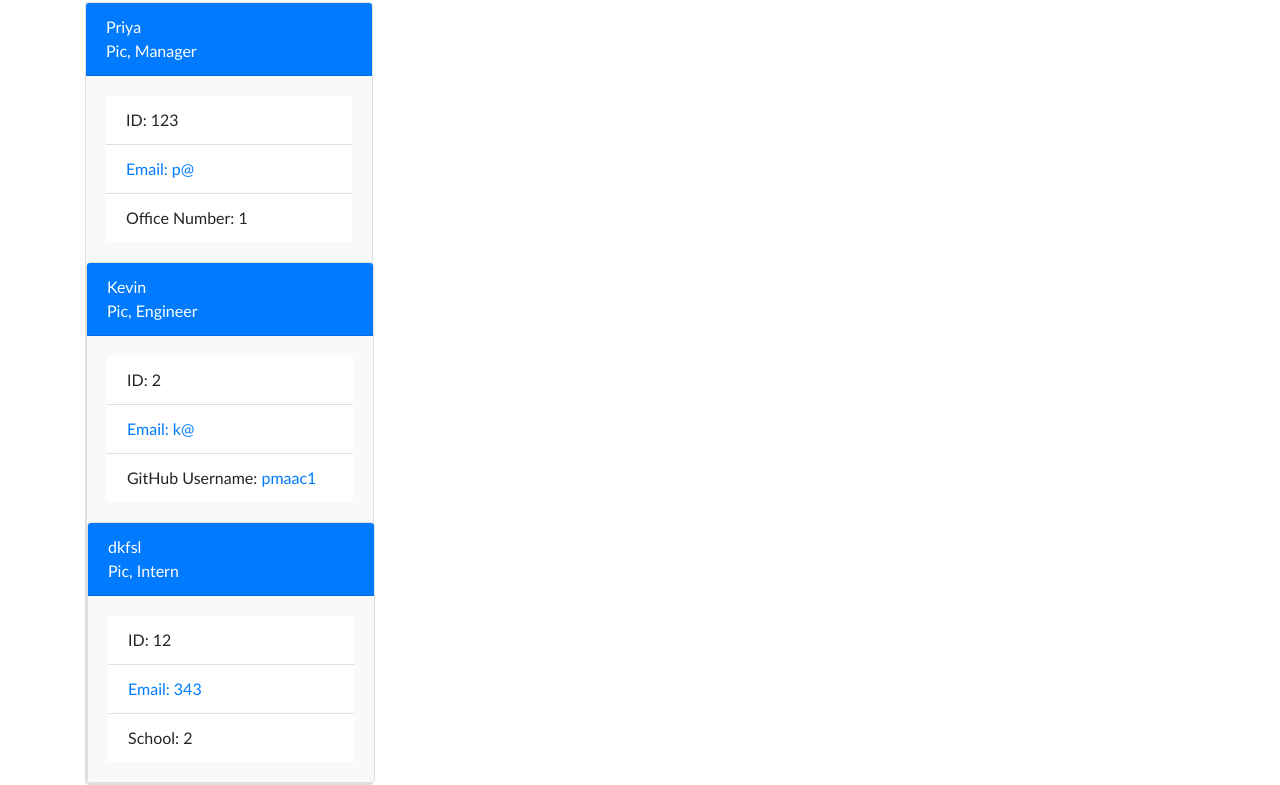
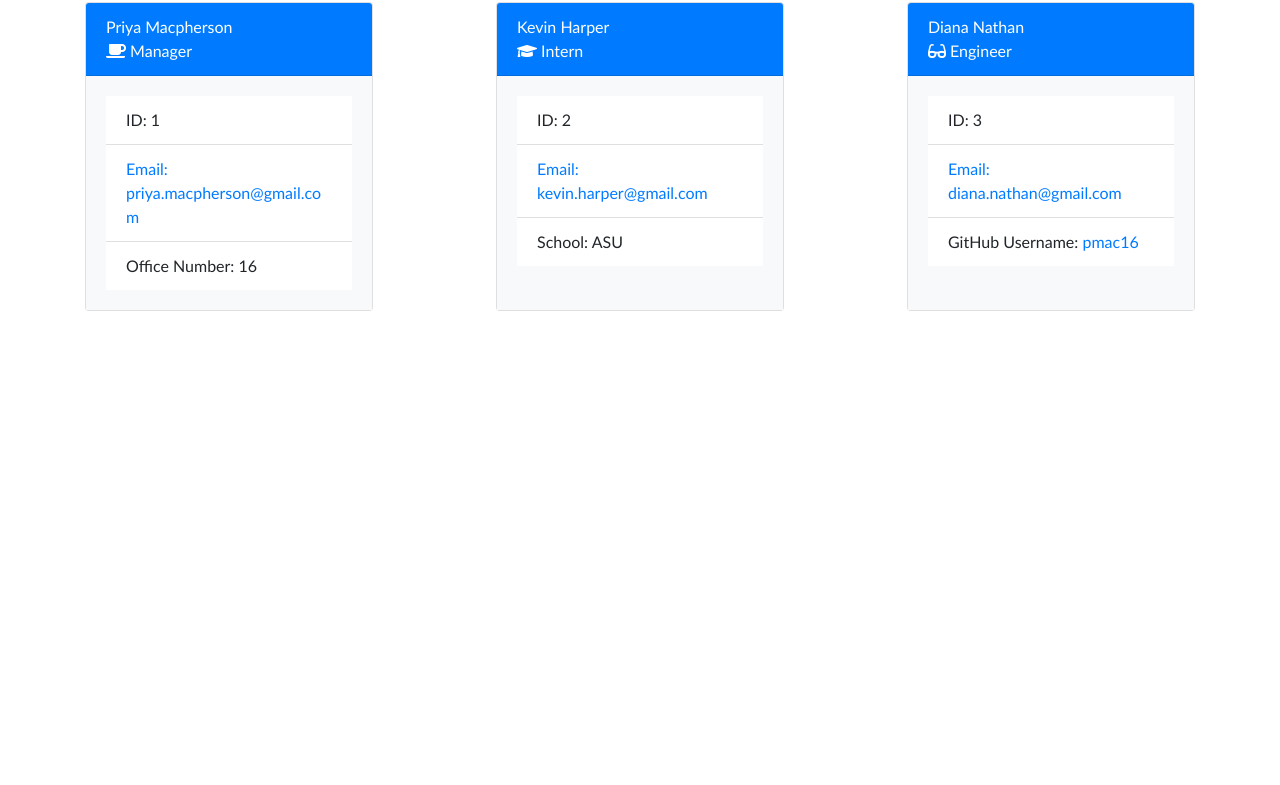
Before and after one commit to pmac16/team-profile-generator, a website: page index.html in a window 1280 px wide. Shown: the part 70-855 px from the top of the page. After the commit the page ends 800 px from the top, so only its background shows below. Drawn offline with nearby package versions, Linux system fonts and the light colour scheme; files that its build step writes are made by us from their sources.

```diff
--- a/index.html
+++ b/index.html
@@ -7,6 +7,7 @@
       <meta name="viewport" content="width=device-width, initial-scale=1.0">
       <meta http-equiv="X-UA-Compatible" content="ie=edge">
       <title>My Team</title>
+      <link rel="stylesheet" href="https://cdnjs.cloudflare.com/ajax/libs/font-awesome/5.11.2/css/all.min.css">
       <link rel="stylesheet" href="https://stackpath.bootstrapcdn.com/bootstrap/4.3.1/css/bootstrap.min.css"/>
       <link rel="stylesheet" href="style.css">
     </head>
@@ -15,48 +16,46 @@
         <header>
             <h1 class = "mt-3 text-center text-white bg-danger">My Team</h1>
         </header>
-        <main>
 
-            <div class="container">
-                <div class = "row">
-                    <div class = "col-sm-6">
-                        <div class= "card d-flex justify-content-center" style="width: 18rem;">
+            <div class="container d-flex justify-content-between">
+                <div class= "card" style="width: 18rem;">
                     <div class = "card-header card-title text-white bg-primary">
-                        Priya
+                        Priya Macpherson
                         <br>
-                        Pic, Manager
+                        <i class="fas fa-coffee"></i> Manager
                     </div>
                     <div class="card-body bg-light">
                         <ul class="list-group list-group-flush">
-                        <li class="list-group-item">ID: 123</li>
-                        <li class="list-group-item"><a href = "mailto: p@">Email: p@</a></li>
-                        <li class="list-group-item">Office Number: 1</li>
+                            <li class="list-group-item">ID: 1</li>
+                            <li class="list-group-item"><a href = "mailto: priya.macpherson@gmail.com">Email: priya.macpherson@gmail.com</a></li>
+                            <li class="list-group-item">Office Number: 16</li>
                         </ul>
-                </div><div class= "card d-flex justify-content-center" style="width: 18rem;">
+                    </div>
+                </div><div class= "card" style="width: 18rem;">
                     <div class = "card-header card-title text-white bg-primary">
-                        Kevin
+                        Kevin Harper
                         <br>
-                        Pic, Engineer
+                        <i class="fas fa-graduation-cap"></i> Intern
                     </div>
                     <div class="card-body bg-light">
                         <ul class="list-group list-group-flush">
                             <li class="list-group-item">ID: 2</li>
-                        <li class="list-group-item"><a href = "mailto: k@">Email: k@</a></li>
-                        <li class="list-group-item">GitHub Username: <a href="https://github.com/pmaac1" target="_blank">pmaac1</a></li>
+                            <li class="list-group-item"><a href = "mailto: kevin.harper@gmail.com">Email: kevin.harper@gmail.com</a></li>
+                            <li class="list-group-item">School: ASU</li>
                         </ul>
-                </div><div class= "card d-flex justify-content-center" style="width: 18rem;">
+                    </div>
+                </div><div class= "card" style="width: 18rem;">
                     <div class = "card-header card-title text-white bg-primary">
-                        dkfsl
+                        Diana Nathan
                         <br>
-                        Pic, Intern
+                        <i class="fas fa-glasses"></i> Engineer
                     </div>
                     <div class="card-body bg-light">
                         <ul class="list-group list-group-flush">
-                        <li class="list-group-item">ID: 12</li>
-                        <li class="list-group-item"><a href = "mailto: 343">Email: 343</a></li>
-                        <li class="list-group-item">School: 2</li>
+                            <li class="list-group-item">ID: 3</li>
+                            <li class="list-group-item"><a href = "mailto: diana.nathan@gmail.com">Email: diana.nathan@gmail.com</a></li>
+                            <li class="list-group-item">GitHub Username: <a href="https://github.com/pmac16" target="_blank">pmac16</a></li>
                         </ul>
-                </div>
                     </div>
                 </div>
             </div>
--- a/index.js
+++ b/index.js
@@ -89,7 +89,7 @@
         //push the data
         const engineer = new Engineer(engineerAnswers.name, engineerAnswers.email, engineerAnswers.id, engineerAnswers.github);
         employee.push(engineer);
-        console.log(engineer)
+        // console.log(engineer)
         menuOptions();
     })
 };
@@ -122,7 +122,7 @@
         //push the data
         const intern = new Intern(internAnswers.name, internAnswers.email, internAnswers.id, internAnswers.school);
         employee.push(intern);
-        console.log(intern)
+        // console.log(intern)
         menuOptions();
     })
 };
```
Also changed, not shown: src/page-template.js (+16 -12 lines), README.md, Screenshot.png (added). Lines whose indentation alone changed are shown as unchanged.
